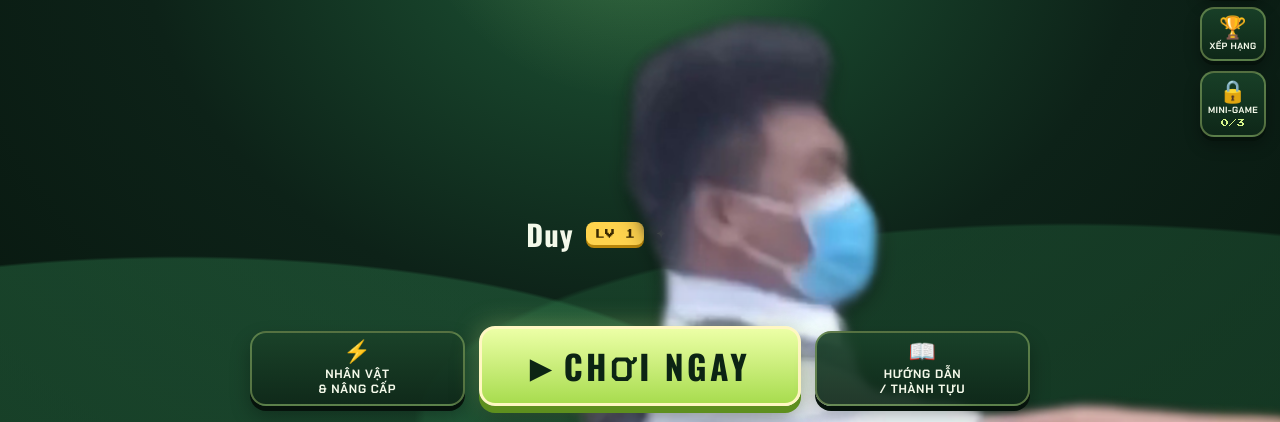
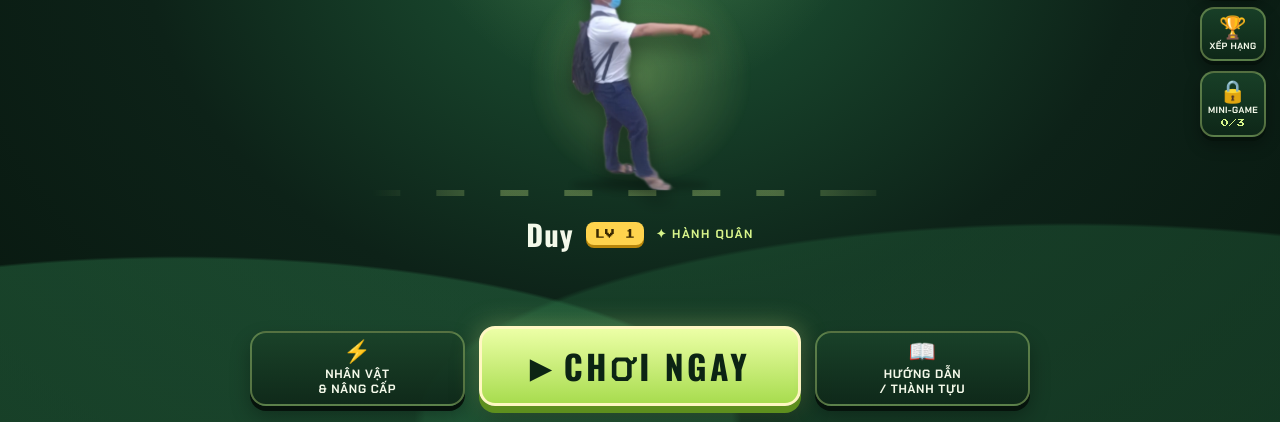
Before and after one commit to nguyenminhanh6850-ai/Duy-map-chay-di, a plain HTML site: page index.html in a window 1280 px wide. Shown: the part 378-800 px from the top of the page. Drawn offline with nearby package versions, Linux system fonts and the light colour scheme.

Commit message:
Update style.css

```diff
--- a/style.css
+++ b/style.css
@@ -159,27 +159,46 @@ button:focus-visible { outline: 3px solid var(--lime); outline-offset: 3px; }
   position: relative;
   width: min(60vw, 300px);
   height: clamp(130px, 31vh, 290px);
-  min-height: 0; /* Thêm dòng này để Flexbox không làm phình khung */
+  min-height: 0;
+  flex-shrink: 0;
   margin-top: clamp(10px, 2.6vh, 26px);
   display: flex;
   align-items: flex-end;
   justify-content: center;
 }
-
+.hero-glow {
+  position: absolute; inset: 8% 8% 10%; border-radius: 50%;
+  background: radial-gradient(circle, rgba(216,245,139,.30), transparent 68%);
+  animation: glow-breathe 2s ease-in-out infinite;
+}
 .hero-sprite {
-  position: relative;
-  z-index: 2;
-  display: block;
-  width: auto;         /* Ép chiều ngang tự co theo tỷ lệ ảnh */
-  height: auto;        /* Bỏ height: 94% gây lỗi tính toán */
-  max-width: 100%;     /* Không bao giờ rộng hơn khung .hero */
-  max-height: 94%;     /* Khóa cứng chiều cao tối đa bằng 94% khung .hero */
-  object-fit: contain;
+  position: relative; z-index: 2;
+  display: flex; align-items: flex-end; justify-content: center;
+  width: 100%; height: 94%; max-height: 94%;
   transform-origin: 50% 100%;
   filter: drop-shadow(0 10px 10px rgba(0,0,0,.4));
   animation: run-in-place .52s ease-in-out infinite;
 }
-
+.hero-sprite > img {
+  display: block; width: auto; height: 100%;
+  max-width: 100%; max-height: 100%; object-fit: contain;
+}
+.hero-sprite.is-trio { width: min(100%, 310px); gap: 0; }
+.hero-sprite.is-trio > img { height: 100%; width: 34%; max-width: 36%; object-fit: contain; }
+.hero-sprite.is-trio > img + img { margin-left: -5%; }
+.hero-sprite.is-swap { animation: hero-swap .45s ease both, run-in-place .52s ease-in-out .45s infinite; }
+.hero-shadow {
+  position: absolute; z-index: 1; bottom: 5%; left: 50%; width: 46%; height: 12px;
+  border-radius: 50%; background: rgba(0,0,0,.4); transform: translateX(-50%);
+  filter: blur(3px); animation: shadow-run .52s ease-in-out infinite;
+}
+.hero-ground {
+  position: absolute; z-index: 0; left: -40%; right: -40%; bottom: 3%; height: 6px; border-radius: 3px;
+  background: repeating-linear-gradient(90deg, rgba(216,245,139,.55) 0 28px, transparent 28px 64px);
+  animation: ground-scroll .55s linear infinite; opacity: .55;
+  -webkit-mask-image: linear-gradient(90deg, transparent, #000 25%, #000 75%, transparent);
+  mask-image: linear-gradient(90deg, transparent, #000 25%, #000 75%, transparent);
+}
 
 @keyframes run-in-place {
   0%   { transform: translateY(0) rotate(-1.6deg) scale(1.02, .975); }
```
